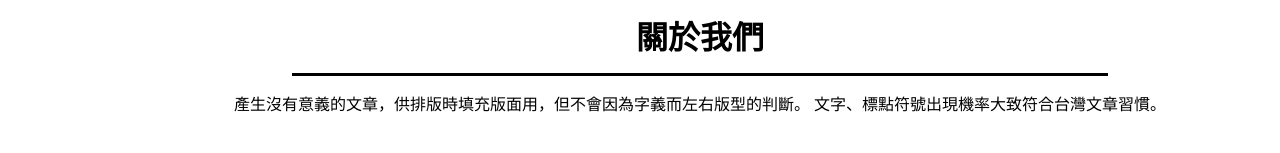
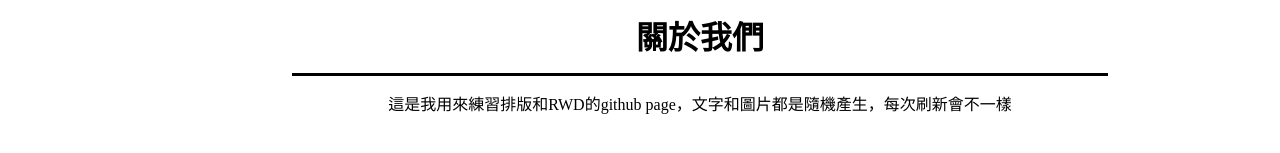
Before and after one commit to JamieSu1997/JamieSu1997.github.io, a plain HTML site: page index.html in a window 1280 px wide. Shown: the part 374-527 px from the top of the page. Drawn offline with Linux system fonts and the light colour scheme; grey boxes are pictures that could not be loaded.

Commit message:
Update index.html

```diff
--- a/index.html
+++ b/index.html
@@ -26,8 +26,7 @@
             <div class="title">
                 <h1>關於我們</h1>
                 <div></div>
-                <p>產生沒有意義的文章，供排版時填充版面用，但不會因為字義而左右版型的判斷。
-                文字、標點符號出現機率大致符合台灣文章習慣。</p>
+                <p>這是我用來練習排版和RWD的github page，文字和圖片都是隨機產生，每次刷新會不一樣</p>
             </div>
             <div class="item-group">
                 <div class="item">
```
